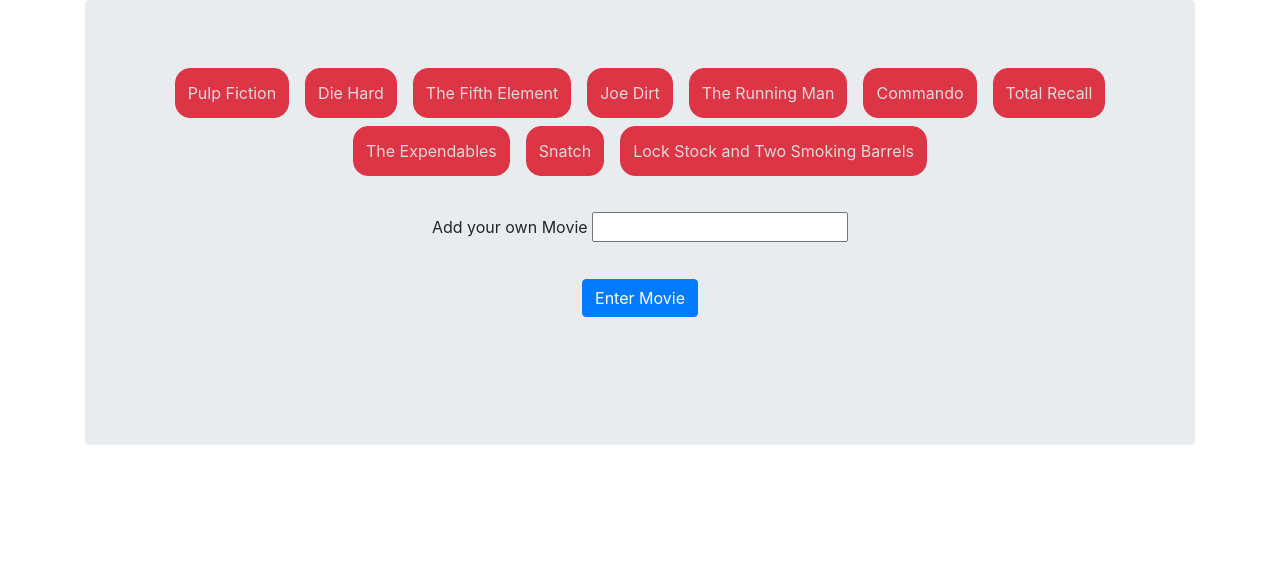
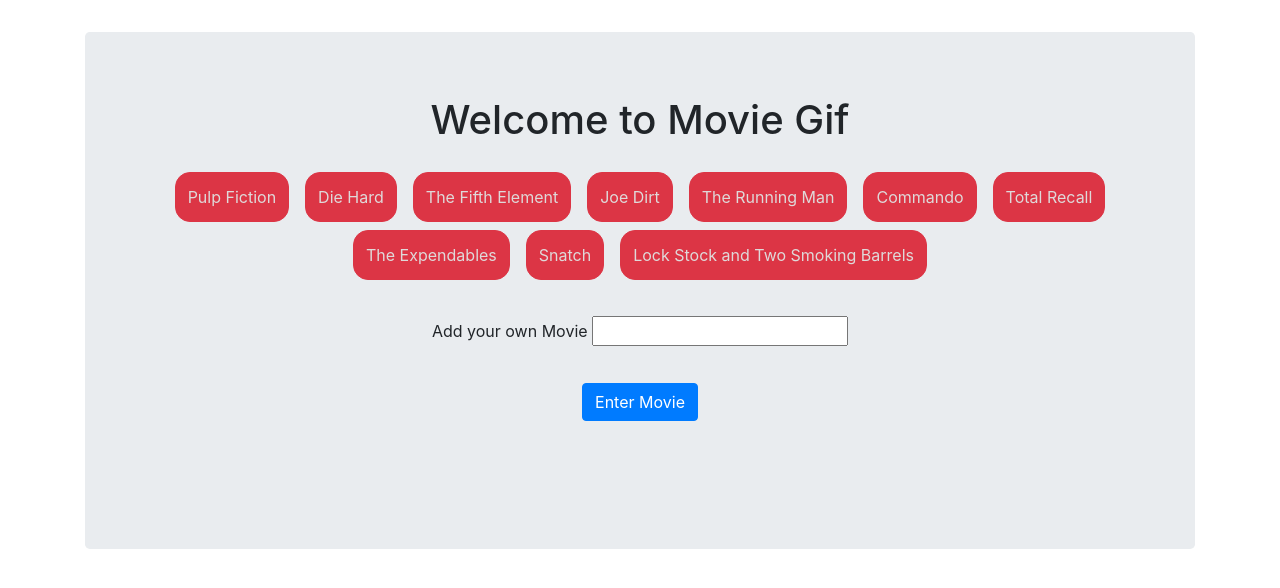
Before and after one commit to Buckshotdesigns/gifTastic, a PHP site: page / in a window 1280 px wide. Shown: the top 588 px of the page. Run offline with PHP 8.4, Linux system fonts and the light colour scheme; some libraries are stand-ins or nearby versions.

Commit message:
styling and cleaning up javascript

```diff
--- a/assets/css/style.css
+++ b/assets/css/style.css
@@ -1,5 +1,11 @@
 
+.jumbotron{
+    margin-top: 2rem;
+}
 
+h1{
+    padding-bottom: 1rem;
+}
 #movie-form{
     padding: 2rem 0;
 }
@@ -18,3 +24,16 @@
 button:hover {
     opacity: .7;
 }
+
+
+.gif-images {
+
+    float: left;
+    padding: 0 1rem;
+}
+
+.gif {
+
+    height: 150px;
+    width: 200px;
+}
--- a/assets/javascript/gif.js
+++ b/assets/javascript/gif.js
@@ -1,7 +1,7 @@
 
-
+// movie array global variable
 var movieArray = ["Pulp Fiction", "Die Hard", "The Fifth Element", "Joe Dirt", "The Running Man", "Commando", "Total Recall","The Expendables", "Snatch","Lock Stock and Two Smoking Barrels"];
-
+// function to create buttons from array
     function makeButtons() {
         $("#button-div").empty();
         for (var i = 0; i < movieArray.length; i++){
@@ -11,7 +11,6 @@ var movieArray = ["Pulp Fiction", "Die Hard", "The Fifth Element", "Joe Dirt", "
         gifButton.attr("data-movie", movieArray[i]);
         gifButton.text(movieArray[i]);
         $("#button-div").append(gifButton);
-
         };
 
         $(".movie-button").on("click", function() {
@@ -19,7 +18,7 @@ var movieArray = ["Pulp Fiction", "Die Hard", "The Fifth Element", "Joe Dirt", "
         $(".gif-images").remove();
 
         var movie = $(this).attr("data-movie");
-
+          // Start of api call to giphy
         var queryURL = "https://api.giphy.com/v1/gifs/search?q=" + movie + "&api_key=OKuVGjgT0V7r20tpzmToIqOjeggIVUYM&limit=10";
 
         $.ajax({
@@ -47,14 +46,13 @@ var movieArray = ["Pulp Fiction", "Die Hard", "The Fifth Element", "Joe Dirt", "
                 // Creating an image tag
                 var movieImage = $("<img>");
 
-                // Giving the image tag an src attribute of a proprty pulled off the
-                // result item
+                // Giving the image tag an src attribute for still and animate
                 movieImage.attr("src", results[i].images.fixed_width_still.url);
                 movieImage.attr("data-still", results[i].images.fixed_width_still.url);
                 movieImage.attr("data-animate", results[i].images.fixed_width.url);
                 movieImage.attr("data-state", "still");
                 movieImage.addClass("gif");
-                // Appending the paragraph and personImage we created to the "gifDiv" div we created
+                // Appending the paragraph and movieImage we created to the "gifDiv" div we created
 
                 gifDiv.append(movieImage);
                 gifDiv.append(p);
@@ -62,21 +60,13 @@ var movieArray = ["Pulp Fiction", "Die Hard", "The Fifth Element", "Joe Dirt", "
                 $("#gif-div").append(gifDiv);
 
                 }
-
-
             }
         });
-
     });
-
 };
-
-
-
+    // adding the gifs when button is clicked
     $("#add-gif").on("click", function(event) {
         event.preventDefault();
-        console.log("ive been clicked");
-
         // This line will grab the text from the input box
         var movie = $("#movie-input").val().trim();
         if (movie === ""){
@@ -84,20 +74,13 @@ var movieArray = ["Pulp Fiction", "Die Hard", "The Fifth Element", "Joe Dirt", "
         }
         // The movie from the textbox is then added to our array
         movieArray.push(movie);
-
         // calling makeButtons which handles the processing of our movie array
         makeButtons();
     });
+      // making the gifs clickable to animate
+    $(document).on("click", ".gif", function() {
 
-    // makeButtons();
-
-    $(document).on("click", ".gif", function() {
-        console.log("ive been clicked");
-        // The attr jQuery method allows us to get or set the value of any attribute on our HTML element
         var state = $(this).attr("data-state");
-        // If the clicked image's state is still, update its src attribute to what its data-animate value is.
-        // Then, set the image's data-state to animate
-        // Else set src to the data-still value
         if (state === "still") {
           $(this).attr("src", $(this).attr("data-animate"));
           $(this).attr("data-state", "animate");
@@ -108,13 +91,3 @@ var movieArray = ["Pulp Fiction", "Die Hard", "The Fifth Element", "Joe Dirt", "
       });
 
       makeButtons();
-
-// start by creating an array of topics for the gif buttons
-// we then need to loop through that array and generate buttons
-// append the buttons to the html
-// the api needs to be called to generate images
-// images must be rated
-// these ratings also need to be displayed on the screen
-// we need a search field to input user data with a button
-// once user has entered info it needs to generate a button by adding to original array
-// the loaded gifs need to be stills that when clicked animate
--- a/index.html
+++ b/index.html
@@ -10,15 +10,16 @@
     <title>Movie Gifs</title>
 </head>
 <body>
+    <div id="place-image">
         <div class="container">
             <div class="jumbotron text-center">
+                <h1>Welcome to Movie Gif</h1>
                 <div id="button-div"></div>
 
                 <form id="movie-form">
                     <label for="movie-input">Add your own Movie</label>
                     <input type="text" id="movie-input" ><br>
 
-                <!-- Button triggers new movie to be added -->
                     <button input class= "btn btn-primary" id="add-gif" type="submit" value="Submit">Enter Movie</button>
 
                 </form>
@@ -26,6 +27,7 @@
                 <div id="gif-div"></div>
 
         </div>
+    </div>
     <script src= "assets/javascript/gif.js"></script>
 </body>
 </html>
```
Lines whose indentation alone changed are shown as unchanged.
